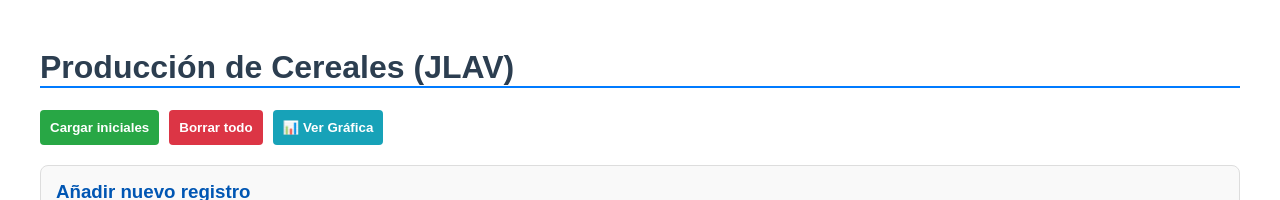
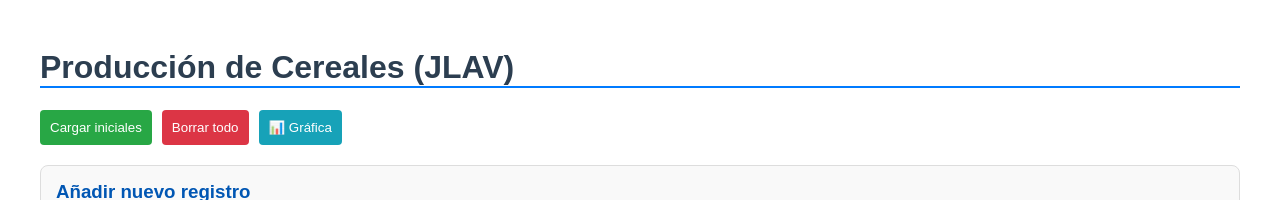
Before and after one commit to gti-sos/SOS2526-18, a SvelteKit app in the folder src/front/: page /cereal-productions in a window 1280 px wide. Shown: the top 200 px of the page. Built offline with nearby package versions, Linux system fonts and the light colour scheme; no server answers.

Commit message:
Añadida navegación entre tabla y gráfica de cereales

```diff
--- a/src/front/src/routes/cereal-productions/+page.svelte
+++ b/src/front/src/routes/cereal-productions/+page.svelte
@@ -12,7 +12,6 @@
     let limit = 10;
     let offset = $state(0);
 
-    // Captura de actualización desde edición (Test 3)
     $effect(() => {
         if (page.url.searchParams.get('updated') === 'true') {
             message = "actualizado correctamente";
@@ -24,9 +23,7 @@
 
     async function getCereals() {
         const res = await fetch(`/api/v2/cereal-productions?limit=${limit}&offset=${offset}`);
-        if (res.ok) {
-            cereals = await res.json();
-        }
+        if (res.ok) { cereals = await res.json(); }
     }
 
     async function loadInitialData() {
@@ -34,18 +31,15 @@
         if (res.ok) {
             message = "datos cargados";
             messageType = "success";
-            offset = 0;
             await getCereals();
         }
     }
 
     async function deleteAll() {
-        if (confirm("¿Seguro que quieres borrar todo?")) {
+        if (confirm("¿Seguro?")) {
             const res = await fetch("/api/v2/cereal-productions", { method: "DELETE" });
             if (res.ok) {
-                offset = 0;
                 await getCereals();
-                // Mensaje exacto para el Test 6
                 message = "borrados";
                 messageType = "success";
             }
@@ -63,9 +57,7 @@
     <div class="top-bar">
         <button onclick={loadInitialData} class="btn-load">Cargar iniciales</button>
         <button onclick={deleteAll} class="btn-del">Borrar todo</button>
-        <a href="/analytics/cereal-productions" class="btn-viz-link">
-            <button class="btn-viz">📊 Ver Gráfica</button>
-        </a>
+        <a href="/analytics/cereal-productions"><button class="btn-viz">📊 Gráfica</button></a>
     </div>
 
     <CerealForm {getCereals} bind:message bind:messageType />
@@ -77,8 +69,7 @@
     main { font-family: sans-serif; padding: 20px; max-width: 1200px; margin: 0 auto; }
     h1 { border-bottom: 2px solid #007bff; color: #2c3e50; }
     .top-bar { display: flex; gap: 10px; margin-bottom: 20px; }
-    .btn-load { background: #28a745; color: white; border: none; padding: 10px; border-radius: 4px; cursor: pointer; font-weight: bold; }
-    .btn-del { background: #dc3545; color: white; border: none; padding: 10px; border-radius: 4px; cursor: pointer; font-weight: bold; }
-    .btn-viz { background: #17a2b8; color: white; border: none; padding: 10px; border-radius: 4px; cursor: pointer; font-weight: bold; }
-    .btn-viz-link { text-decoration: none; }
+    .btn-load { background: #28a745; color: white; border: none; padding: 10px; border-radius: 4px; cursor: pointer; }
+    .btn-del { background: #dc3545; color: white; border: none; padding: 10px; border-radius: 4px; cursor: pointer; }
+    .btn-viz { background: #17a2b8; color: white; border: none; padding: 10px; border-radius: 4px; cursor: pointer; }
 </style>
--- a/src/front/src/routes/cereal-productions/Message.svelte
+++ b/src/front/src/routes/cereal-productions/Message.svelte
@@ -1,5 +1,4 @@
 <script>
-    // Recibimos las props en Svelte 5
     let { message = $bindable(""), type = $bindable("danger") } = $props();
 </script>
 
@@ -11,22 +10,8 @@
 {/if}
 
 <style>
-    .alert {
-        padding: 15px;
-        margin: 10px 0;
-        border-radius: 4px;
-        position: relative;
-        font-weight: bold;
-    }
+    .alert { padding: 15px; margin: 10px 0; border-radius: 4px; position: relative; }
+    .danger { background-color: #f8d7da; color: #721c24; border: 1px solid #f5c6cb; }
     .success { background-color: #d4edda; color: #155724; border: 1px solid #c3e6cb; }
-    .danger { background-color: #f8d7da; color: #721c24; border: 1px solid #f5c6cb; }
-    button {
-        position: absolute;
-        right: 10px;
-        top: 10px;
-        background: none;
-        border: none;
-        cursor: pointer;
-        font-weight: bold;
-    }
+    button { position: absolute; right: 10px; top: 10px; background: none; border: none; cursor: pointer; font-weight: bold; }
 </style>
```
